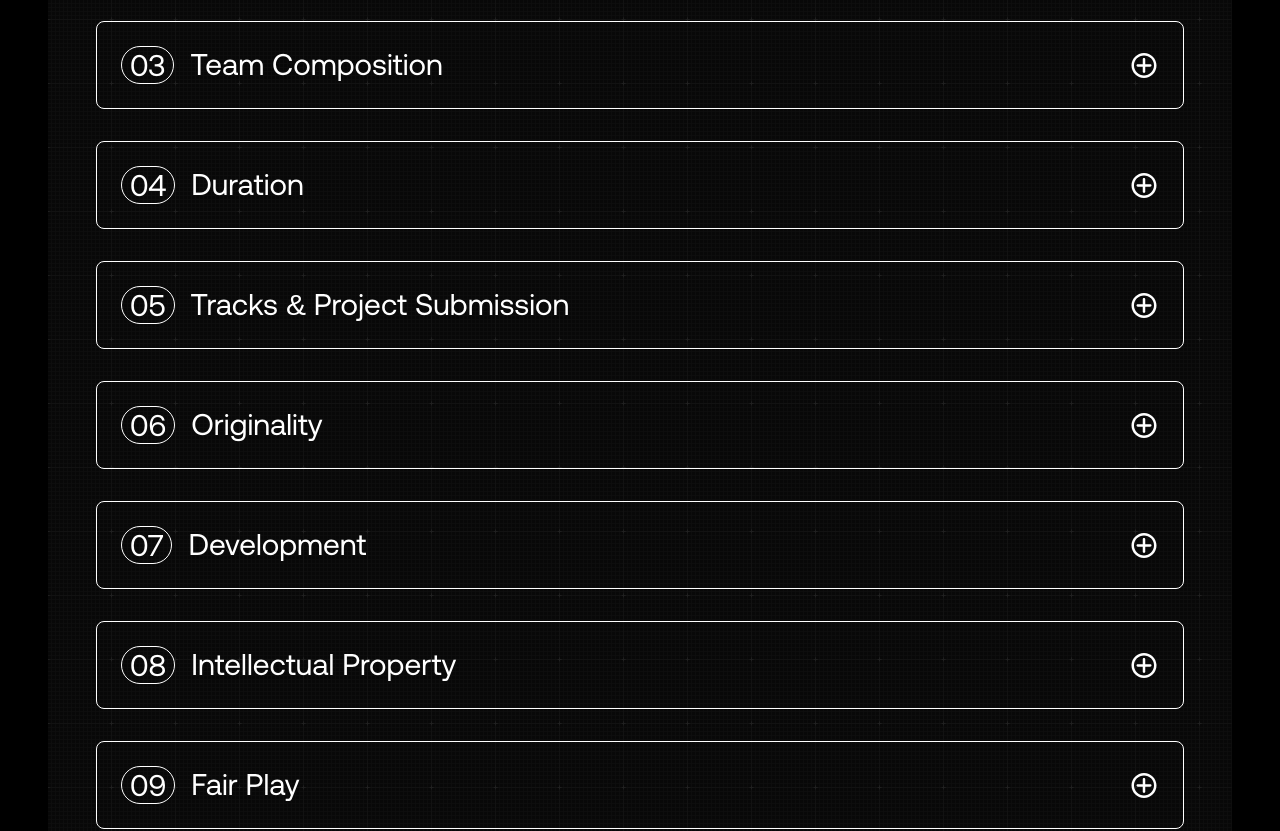
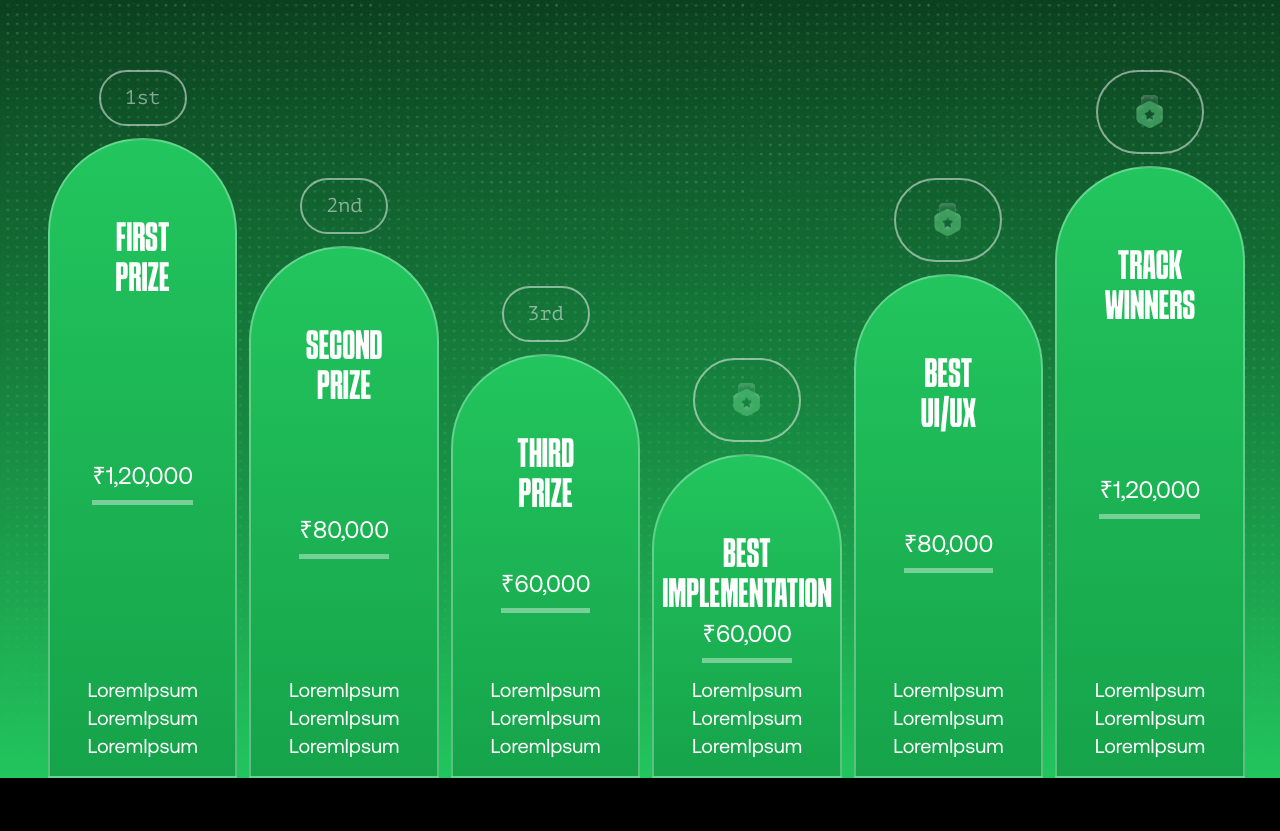
Before and after one commit to csivitu/yantra-2024, a Next.js app: page /mainhack in a window 1280 px wide. Shown: the part 4417-5248 px from the top of the page. Built offline with nearby package versions, Linux system fonts and the light colour scheme.

Commit message:
Created PrizePool component

```diff
--- a/app/mainhack/page.tsx
+++ b/app/mainhack/page.tsx
@@ -6,6 +6,7 @@ import Tracks from "../sections/Tracks";
 import AboutHack from "../sections/AboutHack";
 import FAQ from "../sections/FAQ";
 import MainHackHero from "../sections/MainHackHero";
+import PrizePool from "../sections/Prizepool";
 
 const page = () => {
   return (
@@ -15,6 +16,7 @@ const page = () => {
       <Timeline />
       {/* Try this with gridOption = 3 and gridOption = 4. 3 looks better imo */}
       <Tracks gridOption={4} />
+      <PrizePool />
       <FAQ />
       <Footer />
     </main>
--- /dev/null
+++ b/app/sections/Prizepool.tsx
@@ -0,0 +1,137 @@
+import React from "react";
+import Image from "next/image";
+
+type PrizePoolProps = {};
+
+const PrizePool: React.FC<PrizePoolProps> = () => {
+  return (
+    <div className="w-full bg-prizedots">
+      <div className="w-full h-full flex flex-col items-center justify-center bg-gradient-to-b from-transparent to-green-500 ">
+        <div className=" text-white font-aeonik mobile:text-lg laptop:text-2xl  bg-gradient-to-b from-green-500 to-green-600 rounded-full mobile:p-4 laptop:p-6 mobile:px-[3rem] laptop:px-[3rem] border border-white mt-[4rem] m-[2rem]">
+          PRIZE POOL
+        </div>
+        <div className=" text-white font-ptMono mobile:text-6xl tab:text-8xl laptop:text-[10rem]   rounded-full p-6 px-[3rem] mt-[0]  mb-[2rem]">
+          <span className="font-aeonik">₹</span>5,00,000
+        </div>
+
+        <div className="w-full h-full">
+          <div className="block">
+            <div className="flex mobile:flex-col mobile:items-center mobile:justify-between mobile: laptop:flex-row  laptop:mx-[3rem] laptop:justify-between gap-3 laptop:items-end laptop:h-[90vh] ">
+              <div className="flex flex-col justify-end items-center mobile:w-90% laptop:w-[16%] h-full">
+                <div className="border-2 border-white/50 p-3 rounded-full px-[1.5rem] m-3 font-ptMono text-xl text-white/50">
+                  1st
+                </div>
+                <div className="rounded-t-full bg-gradient-to-b border-2 border-white/30 w-full h-full from-green-500 to-green-600 text-center justify-between items-center flex flex-col mobile:px-10 pt-[5rem] pb-[1rem]">
+                  <div className="text-4xl text-white ">FIRST PRIZE</div>
+                  <div className="text-2xl text-white font-aeonik">
+                    ₹1,20,000
+                    <div className="w-full h-[5px] bg-white/40 mt-2"></div>
+                  </div>
+                  <div className="text-xl text-white font-aeonik mobile:pt-3">
+                    LoremIpsum <br /> LoremIpsum <br /> LoremIpsum
+                  </div>
+                </div>
+              </div>
+              <div className="flex flex-col justify-end items-center mobile:w-90% laptop:w-[16%] h-[85%]">
+                <div className="border-2 border-white/50 p-3 rounded-full px-[1.5rem] m-3 font-ptMono text-xl text-white/50">
+                  2nd
+                </div>
+                <div className="rounded-t-full bg-gradient-to-b border-2 border-white/30 w-full h-full from-green-500 to-green-600 text-center justify-between items-center flex flex-col mobile:px-10 pt-[5rem] pb-[1rem]">
+                  <div className="text-4xl text-white ">SECOND PRIZE</div>
+                  <div className="text-2xl text-white font-aeonik">
+                    ₹80,000
+                    <div className="w-full h-[5px] bg-white/40 mt-2"></div>
+                  </div>
+                  <div className="text-xl text-white font-aeonik mobile:pt-3">
+                    LoremIpsum <br /> LoremIpsum <br /> LoremIpsum
+                  </div>
+                </div>
+              </div>
+              <div className="flex flex-col justify-end items-center mobile:w-90% laptop:w-[16%] h-[70%]">
+                <div className="border-2 border-white/50 p-3 rounded-full px-[1.5rem] m-3 font-ptMono text-xl text-white/50">
+                  3rd
+                </div>
+                <div className="rounded-t-full bg-gradient-to-b border-2 border-white/30 w-full h-full from-green-500 to-green-600 text-center justify-between items-center flex flex-col mobile:px-10 pt-[5rem] pb-[1rem]">
+                  <div className="text-4xl text-white ">THIRD PRIZE</div>
+                  <div className="text-2xl text-white font-aeonik">
+                    ₹60,000
+                    <div className="w-full h-[5px] bg-white/40 mt-2"></div>
+                  </div>
+                  <div className="text-xl text-white font-aeonik mobile:pt-3">
+                    LoremIpsum <br /> LoremIpsum <br /> LoremIpsum
+                  </div>
+                </div>
+              </div>
+              <div className="flex flex-col justify-end items-center mobile:w-90% laptop:w-[16%] h-[60%]">
+                <div className="border-2 border-white/50 p-3 rounded-full px-[1.5rem] m-3 font-ptMono text-xl text-white/50">
+                  <Image
+                    src="/icons/medal.svg"
+                    alt="Icon"
+                    width={40}
+                    height={40}
+                    className="m-2"
+                  />
+                </div>
+                <div className="rounded-t-full bg-gradient-to-b border-2 border-white/30 w-full h-full from-green-500 to-green-600 text-center justify-between items-center flex flex-col mobile:px-10 pt-[5rem] pb-[1rem]">
+                  <div className="text-4xl text-white ">
+                    BEST IMPLEMENTATION
+                  </div>
+                  <div className="text-2xl text-white font-aeonik">
+                    ₹60,000
+                    <div className="w-full h-[5px] bg-white/40 mt-2"></div>
+                  </div>
+                  <div className="text-xl text-white font-aeonik mobile:pt-3">
+                    LoremIpsum <br /> LoremIpsum <br /> LoremIpsum
+                  </div>
+                </div>
+              </div>
+              <div className="flex flex-col justify-end items-center mobile:w-90% laptop:w-[16%] h-[85%]">
+                <div className="border-2 border-white/50 p-3 rounded-full px-[1.5rem] m-3 font-ptMono text-xl text-white/50">
+                  <Image
+                    src="/icons/medal.svg"
+                    alt="Icon"
+                    width={40}
+                    height={40}
+                    className="m-2"
+                  />
+                </div>
+                <div className="rounded-t-full bg-gradient-to-b border-2 border-white/30 w-full h-full from-green-500 to-green-600 text-center justify-between items-center flex flex-col mobile:px-10 pt-[5rem] pb-[1rem]">
+                  <div className="text-4xl text-white ">BEST UI/UX</div>
+                  <div className="text-2xl text-white font-aeonik">
+                    ₹80,000
+                    <div className="w-full h-[5px] bg-white/40 mt-2"></div>
+                  </div>
+                  <div className="text-xl text-white font-aeonik mobile:pt-3">
+                    LoremIpsum <br /> LoremIpsum <br /> LoremIpsum
+                  </div>
+                </div>
+              </div>
+              <div className="flex flex-col justify-end items-center mobile:w-90% laptop:w-[16%] h-full">
+                <div className="border-2 border-white/50 p-3 rounded-full px-[1.5rem] m-3 font-ptMono text-xl text-white/50">
+                  <Image
+                    src="/icons/medal.svg"
+                    alt="Icon"
+                    width={40}
+                    height={40}
+                    className="m-2"
+                  />
+                </div>
+                <div className="rounded-t-full bg-gradient-to-b border-2 border-white/30 w-full h-full from-green-500 to-green-600 text-center justify-between items-center flex flex-col mobile:px-10 pt-[5rem] pb-[1rem]">
+                  <div className="text-4xl text-white ">TRACK WINNERS</div>
+                  <div className="text-2xl text-white font-aeonik">
+                    ₹1,20,000
+                    <div className="w-full h-[5px] bg-white/40 mt-2"></div>
+                  </div>
+                  <div className="text-xl text-white font-aeonik mobile:pt-3">
+                    LoremIpsum <br /> LoremIpsum <br /> LoremIpsum
+                  </div>
+                </div>
+              </div>
+            </div>
+          </div>
+        </div>
+      </div>
+    </div>
+  );
+};
+export default PrizePool;
--- a/tailwind.config.ts
+++ b/tailwind.config.ts
@@ -15,6 +15,7 @@ const config: Config = {
           'hero-background':'url("/hero/hero.svg")',
           'herohack-background':'url("/backgrounds/HeroPattern.svg")',
           'herohackfaq' : 'url("/backgrounds/Mathematics.svg")',
+          'prizedots' : 'url("/backgrounds/Dots.svg")',
           'imgYantra':`url('/yantra/img.svg')`,
 
       },
```
Also changed, not shown: public/backgrounds/Dots.svg (added), public/icons/medal.svg (added).
